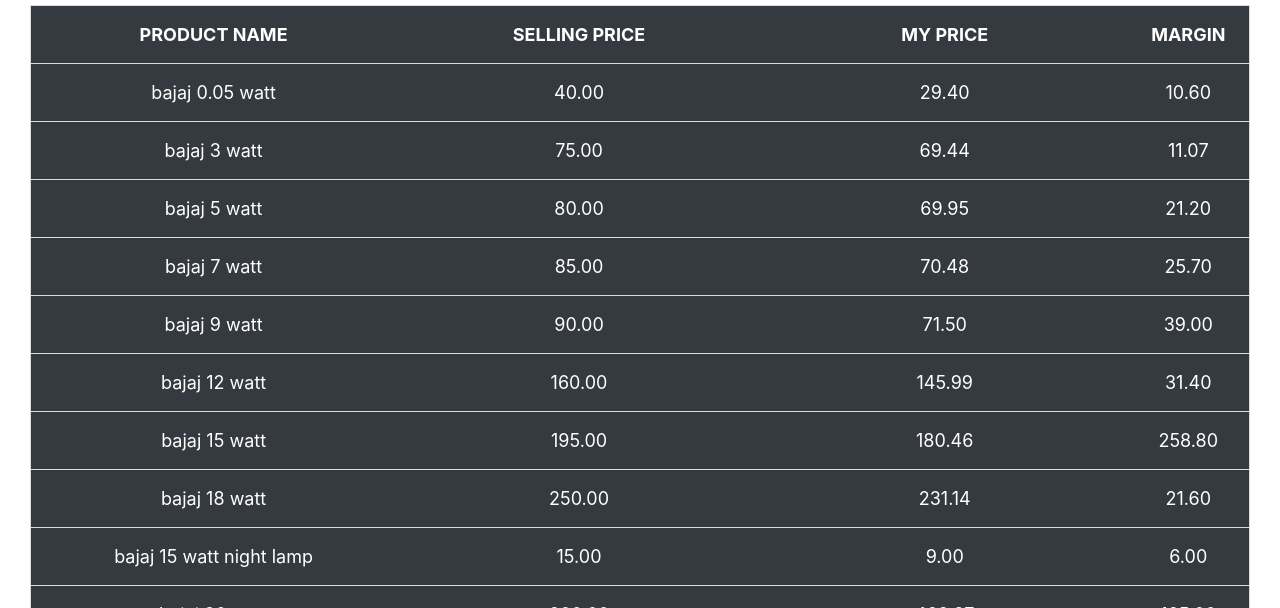
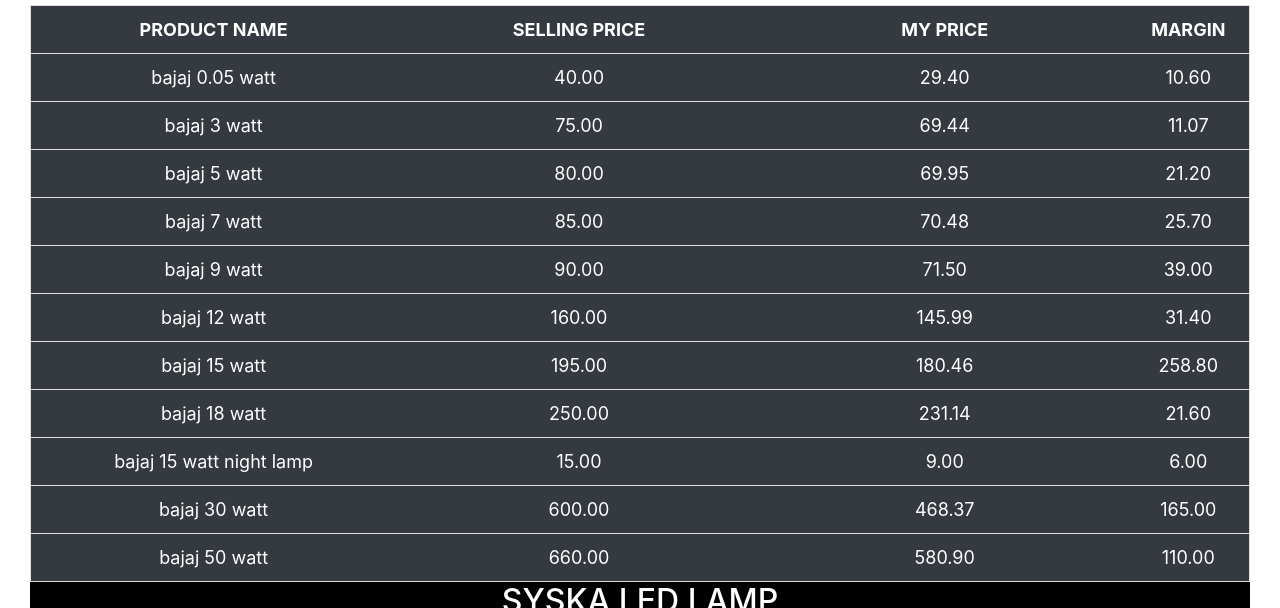
Before and after one commit to Rharsh750/ChinmayElectric.github.io, a plain HTML site: page index.html in a window 1280 px wide. Shown: the part 192-800 px from the top of the page. Drawn offline with nearby package versions, Linux system fonts and the light colour scheme.

Commit message:
Update index.html

```diff
--- a/index.html
+++ b/index.html
@@ -9,6 +9,8 @@
   <title>Chinmay Electric Led Lamp Rate List</title>
   <style>
     * {
+      margin: 0;
+      padding: 0;
       box-sizing: border-box;
     }
 
@@ -22,7 +24,7 @@
 
     .mytable th,
     .mytable td {
-      padding: 15px;
+      padding: 10px;
     }
 
     .mytable tr {
```
